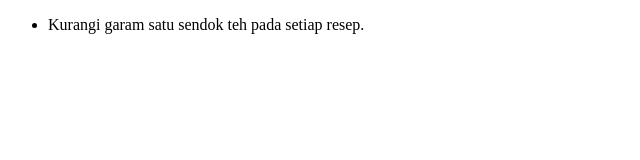
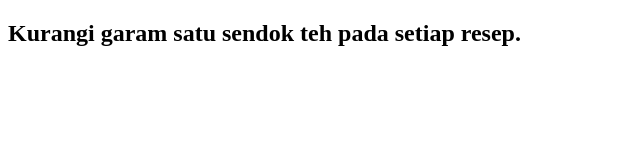
Before and after one commit to muhammadhizqilalfi/Buku_Resep_Aceh, a plain HTML site: page garam.html in a window 1280 px wide. Shown: the whole page, without its empty margins (0-640 px from the left). Drawn offline with Linux system fonts and the light colour scheme.

Commit message:
fix: update garam.html

```diff
--- a/garam.html
+++ b/garam.html
@@ -6,8 +6,6 @@
   <title>Kurangi Garam</title>
 </head>
 <body>
-  <ul>
-    <li>Kurangi garam satu sendok teh pada setiap resep.</li>
-  </ul>
+  <h2>Kurangi garam satu sendok teh pada setiap resep.</h2>
 </body>
 </html>
```
